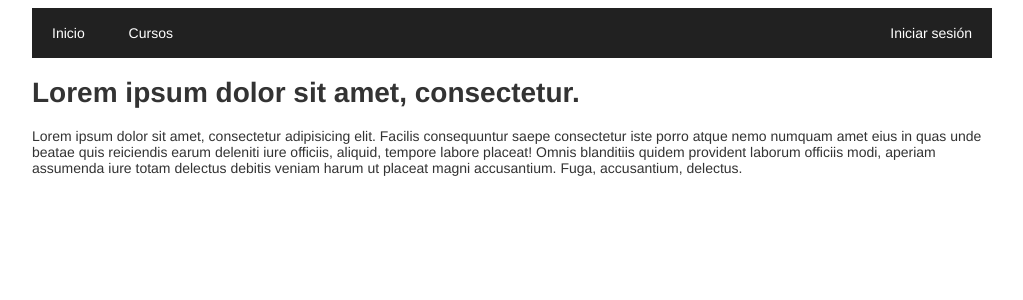
After one commit to Yuceli/WWC-App, a PHP site: page /courses.php in a window 1280 px wide. The commit adds this page. Shown: the top 300 px of the page, without its empty margins (136-1159 px from the left). Run offline with PHP 8.4, Linux system fonts and the light colour scheme.

Commit message:
se agregan header y footer para reutilzar en las pagina de cursos e index, login y registro maquetados

```diff
--- a/app/config/config.php
+++ b/app/config/config.php
@@ -3,3 +3,23 @@
 /**
 * Archivo de configuraciones multiples
 */
+session_start();
+
+// Load files
+require 'db.php';
+
+# Place all clases to autoload
+# You need to put complete path
+$clases = array(
+
+
+);
+
+function __autoload($clases)
+{
+	foreach ($clases as $class) {
+		if (file_exists($class)) {
+			require_once $class;
+		}
+	}
+}
--- a/app/config/db.php
+++ b/app/config/db.php
@@ -2,8 +2,19 @@
 /**
 *	Configuracion de la conexion de la base de datos
 */
-define('DB_URL', '');
-define('DB_USER', 'value');
-define('DB_PASSWORD', 'value');
-define('DB_PORT', 'value');
-define('DB_NAME', 'value');
+define('DB_URL', 'localhost');
+define('DB_USER', 'root');
+define('DB_PASSWORD', 'root');
+// define('DB_PORT', 'value');
+define('DB_NAME', 'wwc');
+
+function getConnection()
+{
+	# Get a new DB conection using mysqli as object
+	$con = new mysqli(DB_URL, DB_USER, DB_PASSWORD);
+	if($con->connect_error){
+		die("Coneccion fallida" . $con->connect_error);
+	}
+
+	return $con;
+}
--- /dev/null
+++ b/app/includes/footer.php
@@ -0,0 +1,7 @@
+
+
+	</div>
+</div> <! Final del div main>
+<script type="text/javascript" src="scripts/app.js"></script>
+</body>
+</html>
--- /dev/null
+++ b/app/includes/header.php
@@ -0,0 +1,24 @@
+<!DOCTYPE html>
+<html>
+<head>
+	<meta charset="UTF-8">
+	<title>Women Who Code Mérida</title>
+	<link rel="stylesheet" type="text/css" href="styles/app.css">
+</head>
+<body>
+<div class="main">
+	<nav class="navbar">
+		<ul class="left-part">
+			<li><a href="index.php">Inicio</a></li>
+			<li><a href="courses.php">Cursos</a></li>
+		</ul>
+		<ul class="right-part">
+		<?php if ( isset($_SESSION['idUser']) ){  ?>
+		<li><?php echo 'Bienvendo ' . $_SESSION['id']; ?></li>
+		<?php	} else { ?>
+		<li><a href="login.php">Iniciar sesión</a></li>
+		<?php	} ?>
+
+		</ul>
+	</nav>
+	<div class="content">
--- /dev/null
+++ b/app/includes/helper.php
@@ -0,0 +1,3 @@
+<?php
+
+# Write helper functions
--- /dev/null
+++ b/courses.php
@@ -0,0 +1,24 @@
+<?php
+
+require 'app/config/config.php';
+
+include 'app/includes/header.php';
+
+
+ ?>
+
+<div class="page-header">
+	<h1>Lorem ipsum dolor sit amet, consectetur.</h1>
+</div>
+<div>
+	<p>
+		Lorem ipsum dolor sit amet, consectetur adipisicing elit. Facilis consequuntur saepe consectetur iste porro atque nemo numquam amet eius in quas unde beatae quis reiciendis earum deleniti iure officiis, aliquid, tempore labore placeat! Omnis blanditiis quidem provident laborum officiis modi, aperiam assumenda iure totam delectus debitis veniam harum ut placeat magni accusantium. Fuga, accusantium, delectus.
+	</p>
+</div>
+
+
+ <?php
+
+include 'app/includes/footer.php';
+
+ ?>
--- a/styles/app.css
+++ b/styles/app.css
@@ -0,0 +1,55 @@
+
+body{
+	font-family: "Helvetica Neue", Helvetica, Arial, sans-serif;
+	width: 100%;
+	height: 100%;
+	background-color: #fff;
+	font-size: 14px;
+	color: #333;
+}
+
+.main{
+	max-width: 960px;
+	height: 100%;
+	margin-right: auto;
+	margin-left: auto;
+}
+
+.navbar{
+	width: 100%;
+	background-color: #212121;
+	height: 50px;
+	z-index: 5px;
+}
+
+.navbar > ul {
+	list-style-type: none;
+	margin: 0;
+	padding: 0;
+	overflow: hidden;
+}
+
+.navbar > ul.left-part {
+	float: left;
+}
+.navbar > ul.right-part {
+	float: right;
+}
+
+.navbar > ul > li {
+	/*margin: 10 10 10 10;*/
+	display: inline;
+}
+
+.navbar > ul > li > a{
+	text-decoration: none;
+	text-align: center;
+	padding: 20px;
+	width: 50px;
+	color: white;
+	line-height: 50px;
+}
+.navbar > ul > li > a:hover{
+	text-decoration: none;
+	background-color: #424242;
+}
```
Also changed, not shown: index.php (+23 -1 lines), login.php (added, +46 -0 lines), register.php (added, +55 -0 lines), styles/login.css (added, +50 -0 lines).
